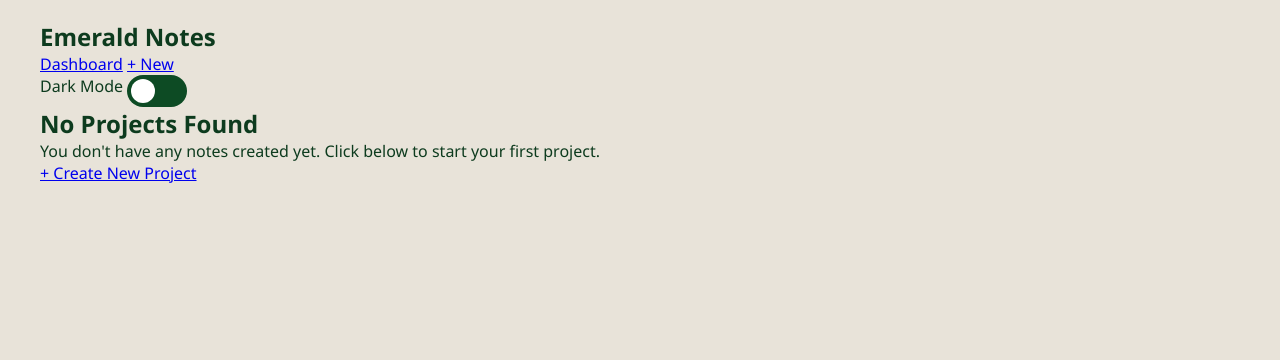
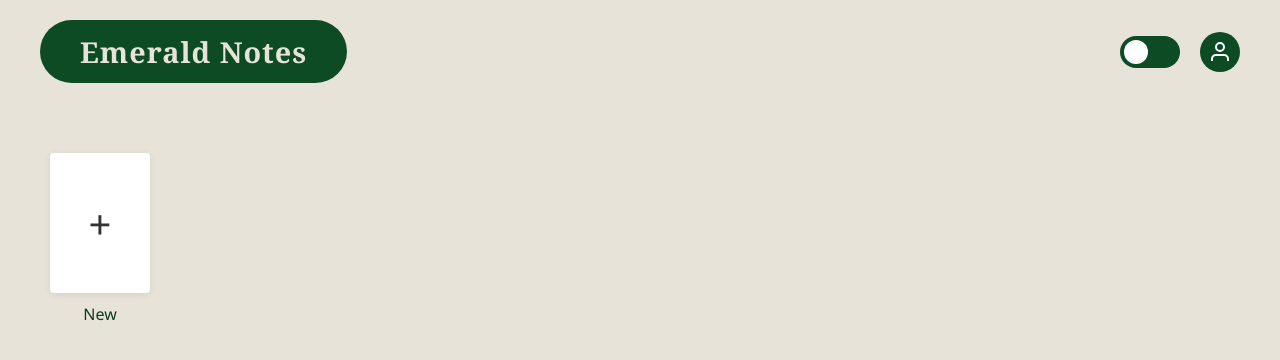
Before and after one commit to akashdeepmaity4/EmeraldNotes, a Flask app: page / in a window 1280 px wide. Shown: the top 360 px of the page. Run offline with Flask 3, Linux system fonts and the light colour scheme.

Commit message:
added more functions

```diff
--- a/static/css/style.css
+++ b/static/css/style.css
@@ -211,3 +211,65 @@ input:checked + .slider:before {
     padding: 2px 4px;
     border-radius: 3px;
 }
+
+.projects-grid {
+    display: flex;
+    flex-wrap: wrap;
+    gap: 30px;
+    align-items: flex-start;
+    padding-top: 40px;
+}
+
+.project-card {
+    display: flex;
+    flex-direction: column;
+    align-items: center;
+    text-decoration: none;
+    color: var(--text-color);
+    width: 120px;
+}
+
+.new-card .card-icon {
+    width: 100px;
+    height: 140px;
+    background-color: #ffffff;
+    border-radius: 4px;
+    display: flex;
+    align-items: center;
+    justify-content: center;
+    font-size: 2.5rem;
+    color: #333;
+    box-shadow: 0 2px 8px rgba(0,0,0,0.08);
+}
+
+.doc-card .card-preview {
+    width: 100px;
+    height: 140px;
+    background-color: #ffffff;
+    border-radius: 4px;
+    display: flex;
+    align-items: center;
+    justify-content: center;
+    box-shadow: 0 2px 8px rgba(0,0,0,0.08);
+    overflow: hidden;
+}
+
+.vertical-title {
+    writing-mode: vertical-rl;
+    text-orientation: mixed;
+    transform: rotate(180deg);
+    color: #8b1e28;
+    font-size: 1.1rem;
+    font-weight: bold;
+    max-height: 120px;
+    text-overflow: ellipsis;
+    white-space: nowrap;
+    overflow: hidden;
+}
+
+.card-label {
+    margin-top: 10px;
+    font-size: 1rem;
+    text-align: center;
+    word-break: break-all;
+}
--- a/templates/base.html
+++ b/templates/base.html
@@ -7,32 +7,30 @@
     <link rel="stylesheet" href="{{ url_for('static', filename='css/style.css') }}">
 </head>
 <body>
-    <div class="app-container">
-        <!-- Sidebar -->
-        <aside class="sidebar">
-            <div class="brand">
-                <h1>Emerald Notes</h1>
+    <!-- Top Navigation Header -->
+    <header class="navbar">
+        <a href="{{ url_for('home') }}" class="brand-pill">Emerald Notes</a>
+
+        <div class="nav-right">
+            <!-- Dark Mode Slider Toggle -->
+            <label class="switch">
+                <input type="checkbox" id="theme-toggle">
+                <span class="slider"></span>
+            </label>
+            <!-- User Icon Placeholder -->
+            <div class="user-icon">
+                <svg width="24" height="24" viewBox="0 0 24 24" fill="none" stroke="currentColor" stroke-width="2">
+                    <path d="M20 21v-2a4 4 0 0 0-4-4H8a4 4 0 0 0-4 4v2"></path>
+                    <circle cx="12" cy="7" r="4"></circle>
+                </svg>
             </div>
+        </div>
+    </header>
 
-            <nav class="nav-menu">
-                <a href="{{ url_for('home') }}" class="nav-item">Dashboard</a>
-                <a href="{{ url_for('new_project') }}" class="nav-item new-btn">+ New</a>
-            </nav>
-
-            <!-- Dark Mode Switcher (Page 4) -->
-            <div class="theme-toggle-container">
-                <span class="toggle-label">Dark Mode</span>
-                <label class="switch">
-                    <input type="checkbox" id="darkModeToggle">
-                    <span class="slider round"></span>
-                </label>
-            </div>
-        </aside>
-
-        <main class="main-content">
-            {% block content %}{% endblock %}
-        </main>
-    </div>
+    <!-- Page Content Container -->
+    <main class="main-content">
+        {% block content %}{% endblock %}
+    </main>
 
     <script src="{{ url_for('static', filename='js/main.js') }}"></script>
 </body>
--- a/templates/empty.html
+++ b/templates/empty.html
@@ -3,11 +3,11 @@
 {% block title %}Emerald Notes - Home{% endblock %}
 
 {% block content %}
-<div class="empty-state-container">
-    <div class="empty-state-card">
-        <h2>No Projects Found</h2>
-        <p>You don't have any notes created yet. Click below to start your first project.</p>
-        <a href="{{ url_for('new_project') }}" class="create-btn">+ Create New Project</a>
-    </div>
+<div class="projects-grid">
+    <!-- Single 'New' button card when storage is completely empty -->
+    <a href="{{ url_for('new_project') }}" class="project-card new-card">
+        <div class="card-icon">+</div>
+        <div class="card-label">New</div>
+    </a>
 </div>
 {% endblock %}
```
Also changed, not shown: templates/dashboard.html (+15 -15 lines).
